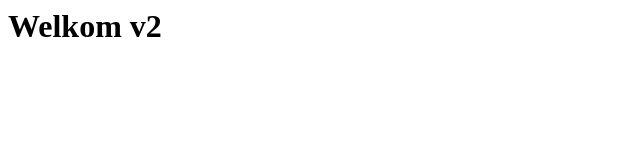
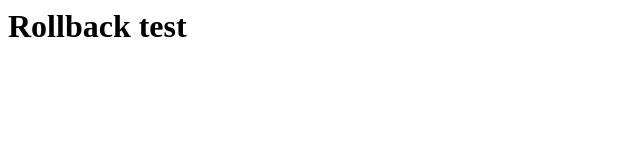
Before and after one commit to stijnvandepol/webcontainer, a plain HTML site: page website/index.html in a window 1280 px wide. Shown: the whole page, without its empty margins (0-640 px from the left). Drawn offline with Linux system fonts and the light colour scheme.

Commit message:
v0.50
test rollback

```diff
--- a/website/index.html
+++ b/website/index.html
@@ -1 +1 @@
-<h1>Welkom v2</h1>
+<h1>Rollback test</h1>
```
Also changed, not shown: 1 other file.
